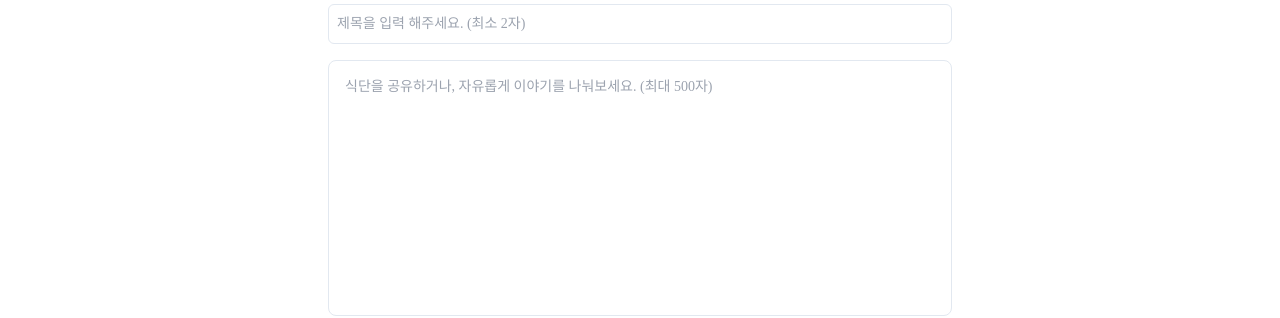
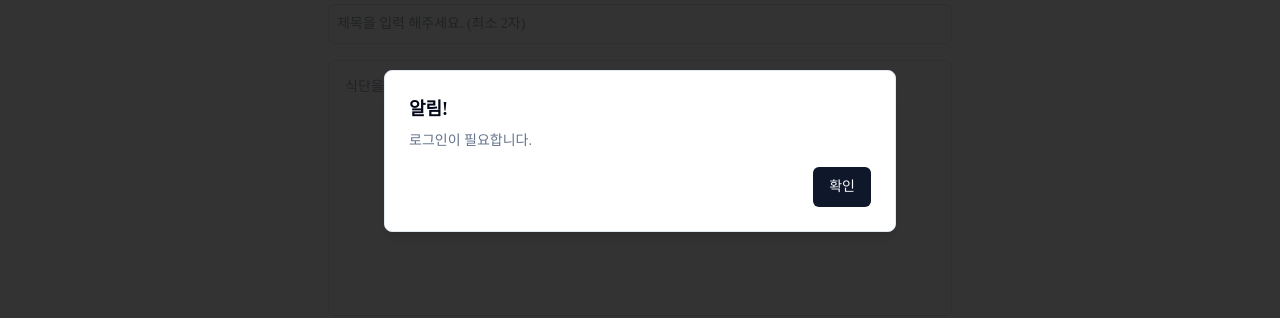
Before and after one commit to B-09-NBC-Final/Health-Protect-Me, a Next.js app: page /posting in a window 1280 px wide. Both pictures are taken after a click on the button "등록하기". Shown: the part 249-567 px from the top of the page. Built offline with nearby package versions, Linux system fonts and the light colour scheme; no server answers; a web font is replaced by a local one.

Commit message:
add/fix: 게시글 등록 페이지 모달 알럿창 구현, 타입 오류 해결

```diff
--- a/package.json
+++ b/package.json
@@ -10,6 +10,7 @@
     "genTypes": "npx supabase gen types typescript --project-id qdtbndpvityeryaniyfj --schema public > src/types/supabase.ts"
   },
   "dependencies": {
+    "@radix-ui/react-alert-dialog": "^1.1.1",
     "@radix-ui/react-dropdown-menu": "^2.1.1",
     "@radix-ui/react-label": "^2.1.0",
     "@radix-ui/react-slot": "^1.1.0",
--- a/src/components/Contents/Posting/Category/Categories.tsx
+++ b/src/components/Contents/Posting/Category/Categories.tsx
@@ -25,8 +25,8 @@ const CategoryMain = ({ categories, selectedCategories, onSelectCategory }: Cate
               setShowError(false);
             }}
             className={`px-4 py-2 ml-3 border-spacing-1 rounded-md ${
-              selectedCategories.includes(category.id) ? 'bg-[#64D1B7] text-white' : 'bg-gray-200 text-gray-700'
-            } hover:bg-[#1DB898] hover:text-white transition-colors duration-300`}
+              selectedCategories.includes(category.id) ? 'bg-[#FF848F] text-white' : 'bg-gray-200 text-gray-700'
+            } hover:bg-[#FF7A85] hover:text-white transition-colors duration-300`}
           >
             {category.name}
           </button>
--- a/src/components/Contents/Posting/ImageUpload/ImageUpload.tsx
+++ b/src/components/Contents/Posting/ImageUpload/ImageUpload.tsx
@@ -4,7 +4,7 @@ import { v4 as uuidv4 } from 'uuid';
 import { createClient } from '@/supabase/client';
 import imageUploadBtn from '@/assets/image/imageUploadBtn.png'
 
-type FileInfo = {
+export type FileInfo = {
   file: File;
   preview: string;
   url: string;
--- a/src/components/Contents/Posting/Textarea/TextareatPage.tsx
+++ b/src/components/Contents/Posting/Textarea/TextareatPage.tsx
@@ -9,14 +9,13 @@ import { Textarea } from '@/components/ui/textarea';
 import { Input } from '@/components/ui/input';
 import { Button } from '@/components/ui/button';
 import { Category } from '@/types/tags';
-import ImageUpload from '../ImageUpload/ImageUpload';
+import ImageUpload, {FileInfo} from '../ImageUpload/ImageUpload';
 import CategoryMain from '../Category/Categories';
+import { AlertDialog, AlertDialogContent, AlertDialogHeader, AlertDialogTitle, AlertDialogDescription, AlertDialogFooter, AlertDialogAction } from '@/components/ui/alert-dialog';
 
-type FileInfo = {
-  url: string;
-};
-
-
+// type FileInfo = {
+//   url: string;
+// };
 
 const supabase = createClient();
 
@@ -30,6 +29,8 @@ const TextareaPage = () => {
   const [contentError, setContentError] = useState<string | null>(null);
   const [categoryError, setCategoryError] = useState<string | null>(null);
   const [imageError, setImageError] = useState<string | null>(null);
+  const [showAlert, setShowAlert] = useState(false);
+  const [alertMessage, setAlertMessage] = useState('');
   const user = useUserStore((state) => state.user);
   const router = useRouter();
 
@@ -56,36 +57,41 @@ const TextareaPage = () => {
   const validateContent = (value: string) => {
     if (value.length > 500) {
       setContentError('내용은 최대 500자까지 입력 가능합니다.');
-    } else {
-      setContentError(null);
+      return;
     }
+    setContentError(null);
     setContent(value);
+  };
+
+  const showAlertMessage = (message: string) => {
+    setAlertMessage(message);
+    setShowAlert(true);
   };
 
   const handlePostRegist = async () => {
     try {
       if (!user) {
-        setError('로그인이 필요합니다.');
+        showAlertMessage('로그인이 필요합니다.');
         return;
       }
 
       if (title.length < 2) {
-        setTitleError('제목은 최소 2자 이상이어야 합니다.');
+        showAlertMessage('제목은 최소 2자 이상이어야 합니다.');
         return;
       }
 
-      if (content.length > 500) {
-        setContentError('내용은 최대 500자까지 입력 가능합니다.');
+      if (content.length === 0 || content.length > 500) {
+        showAlertMessage('내용은 1자 이상 500자 이하여야 합니다.');
         return;
       }
 
       if (!selectedCategory) {
-        setCategoryError('카테고리를 선택해주세요.');
+        showAlertMessage('카테고리를 선택해주세요.');
         return;
       }
 
       if (fileInfos.length === 0) {
-        setImageError('최소 1개의 이미지를 업로드해주세요.');
+        showAlertMessage('최소 1개의 이미지를 업로드해주세요.');
         return;
       }
 
@@ -104,7 +110,7 @@ const TextareaPage = () => {
 
       router.push('/posting-main');
     } catch (error) {
-      setError('게시글 등록 중 문제가 발생했습니다. 다시 시도해주세요.');
+      showAlertMessage('게시글 등록 중 문제가 발생했습니다. 다시 시도해주세요.');
       console.error(error);
     }
   };
@@ -134,15 +140,16 @@ const TextareaPage = () => {
             className="mt-4 w-full h-64 p-4 rounded-lg focus:ring-2 outline-none transition-all duration-300 resize-none placeholder-gray-400 text-black"
             value={content}
             onChange={(e) => validateContent(e.target.value)}
+            maxLength={500}
           />
           {contentError && <div className="text-red-500 mt-2">{contentError}</div>}
         </div>
       </div>
       <ImageUpload
-      fileInfos={fileInfos}
-      setFileInfos={setFileInfos}
-      setImageError={setImageError}
-    />
+        fileInfos={fileInfos}
+        setFileInfos={setFileInfos}
+        setImageError={setImageError}
+      />
       {imageError && <div className="text-red-500 mt-2">{imageError}</div>}
       {error && <div className="text-red-500 mt-4">{error}</div>}
       <div className="mt-8 flex justify-center">
@@ -161,6 +168,18 @@ const TextareaPage = () => {
           </Button>
         </div>
       </div>
+
+      <AlertDialog open={showAlert} onOpenChange={setShowAlert}>
+        <AlertDialogContent>
+          <AlertDialogHeader>
+            <AlertDialogTitle>알림!</AlertDialogTitle>
+            <AlertDialogDescription>{alertMessage}</AlertDialogDescription>
+          </AlertDialogHeader>
+          <AlertDialogFooter>
+            <AlertDialogAction onClick={() => setShowAlert(false)}>확인</AlertDialogAction>
+          </AlertDialogFooter>
+        </AlertDialogContent>
+      </AlertDialog>
     </div>
   );
 };
--- /dev/null
+++ b/src/components/ui/alert-dialog.tsx
@@ -0,0 +1,141 @@
+"use client"
+
+import * as React from "react"
+import * as AlertDialogPrimitive from "@radix-ui/react-alert-dialog"
+
+import { cn } from "@/lib/utils"
+import { buttonVariants } from "@/components/ui/button"
+
+const AlertDialog = AlertDialogPrimitive.Root
+
+const AlertDialogTrigger = AlertDialogPrimitive.Trigger
+
+const AlertDialogPortal = AlertDialogPrimitive.Portal
+
+const AlertDialogOverlay = React.forwardRef<
+  React.ElementRef<typeof AlertDialogPrimitive.Overlay>,
+  React.ComponentPropsWithoutRef<typeof AlertDialogPrimitive.Overlay>
+>(({ className, ...props }, ref) => (
+  <AlertDialogPrimitive.Overlay
+    className={cn(
+      "fixed inset-0 z-50 bg-black/80  data-[state=open]:animate-in data-[state=closed]:animate-out data-[state=closed]:fade-out-0 data-[state=open]:fade-in-0",
+      className
+    )}
+    {...props}
+    ref={ref}
+  />
+))
+AlertDialogOverlay.displayName = AlertDialogPrimitive.Overlay.displayName
+
+const AlertDialogContent = React.forwardRef<
+  React.ElementRef<typeof AlertDialogPrimitive.Content>,
+  React.ComponentPropsWithoutRef<typeof AlertDialogPrimitive.Content>
+>(({ className, ...props }, ref) => (
+  <AlertDialogPortal>
+    <AlertDialogOverlay />
+    <AlertDialogPrimitive.Content
+      ref={ref}
+      className={cn(
+        "fixed left-[50%] top-[50%] z-50 grid w-full max-w-lg translate-x-[-50%] translate-y-[-50%] gap-4 border bg-background p-6 shadow-lg duration-200 data-[state=open]:animate-in data-[state=closed]:animate-out data-[state=closed]:fade-out-0 data-[state=open]:fade-in-0 data-[state=closed]:zoom-out-95 data-[state=open]:zoom-in-95 data-[state=closed]:slide-out-to-left-1/2 data-[state=closed]:slide-out-to-top-[48%] data-[state=open]:slide-in-from-left-1/2 data-[state=open]:slide-in-from-top-[48%] sm:rounded-lg",
+        className
+      )}
+      {...props}
+    />
+  </AlertDialogPortal>
+))
+AlertDialogContent.displayName = AlertDialogPrimitive.Content.displayName
+
+const AlertDialogHeader = ({
+  className,
+  ...props
+}: React.HTMLAttributes<HTMLDivElement>) => (
+  <div
+    className={cn(
+      "flex flex-col space-y-2 text-center sm:text-left",
+      className
+    )}
+    {...props}
+  />
+)
+AlertDialogHeader.displayName = "AlertDialogHeader"
+
+const AlertDialogFooter = ({
+  className,
+  ...props
+}: React.HTMLAttributes<HTMLDivElement>) => (
+  <div
+    className={cn(
+      "flex flex-col-reverse sm:flex-row sm:justify-end sm:space-x-2",
+      className
+    )}
+    {...props}
+  />
+)
+AlertDialogFooter.displayName = "AlertDialogFooter"
+
+const AlertDialogTitle = React.forwardRef<
+  React.ElementRef<typeof AlertDialogPrimitive.Title>,
+  React.ComponentPropsWithoutRef<typeof AlertDialogPrimitive.Title>
+>(({ className, ...props }, ref) => (
+  <AlertDialogPrimitive.Title
+    ref={ref}
+    className={cn("text-lg font-semibold", className)}
+    {...props}
+  />
+))
+AlertDialogTitle.displayName = AlertDialogPrimitive.Title.displayName
+
+const AlertDialogDescription = React.forwardRef<
+  React.ElementRef<typeof AlertDialogPrimitive.Description>,
+  React.ComponentPropsWithoutRef<typeof AlertDialogPrimitive.Description>
+>(({ className, ...props }, ref) => (
+  <AlertDialogPrimitive.Description
+    ref={ref}
+    className={cn("text-sm text-muted-foreground", className)}
+    {...props}
+  />
+))
+AlertDialogDescription.displayName =
+  AlertDialogPrimitive.Description.displayName
+
+const AlertDialogAction = React.forwardRef<
+  React.ElementRef<typeof AlertDialogPrimitive.Action>,
+  React.ComponentPropsWithoutRef<typeof AlertDialogPrimitive.Action>
+>(({ className, ...props }, ref) => (
+  <AlertDialogPrimitive.Action
+    ref={ref}
+    className={cn(buttonVariants(), className)}
+    {...props}
+  />
+))
+AlertDialogAction.displayName = AlertDialogPrimitive.Action.displayName
+
+const AlertDialogCancel = React.forwardRef<
+  React.ElementRef<typeof AlertDialogPrimitive.Cancel>,
+  React.ComponentPropsWithoutRef<typeof AlertDialogPrimitive.Cancel>
+>(({ className, ...props }, ref) => (
+  <AlertDialogPrimitive.Cancel
+    ref={ref}
+    className={cn(
+      buttonVariants({ variant: "outline" }),
+      "mt-2 sm:mt-0",
+      className
+    )}
+    {...props}
+  />
+))
+AlertDialogCancel.displayName = AlertDialogPrimitive.Cancel.displayName
+
+export {
+  AlertDialog,
+  AlertDialogPortal,
+  AlertDialogOverlay,
+  AlertDialogTrigger,
+  AlertDialogContent,
+  AlertDialogHeader,
+  AlertDialogFooter,
+  AlertDialogTitle,
+  AlertDialogDescription,
+  AlertDialogAction,
+  AlertDialogCancel,
+}
```
Also changed, not shown: 1 other file (tests, documents, lock files or other folders).
